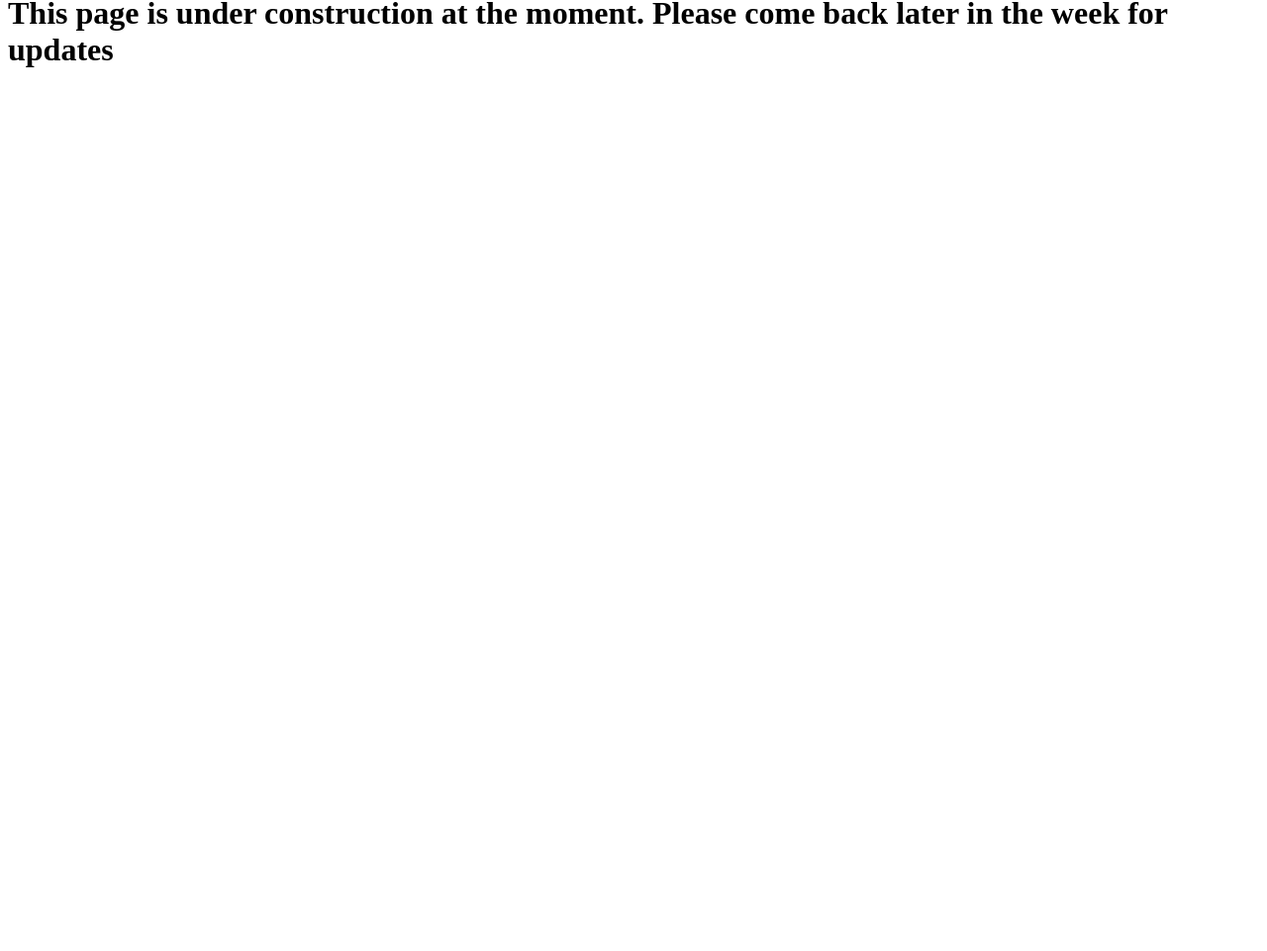
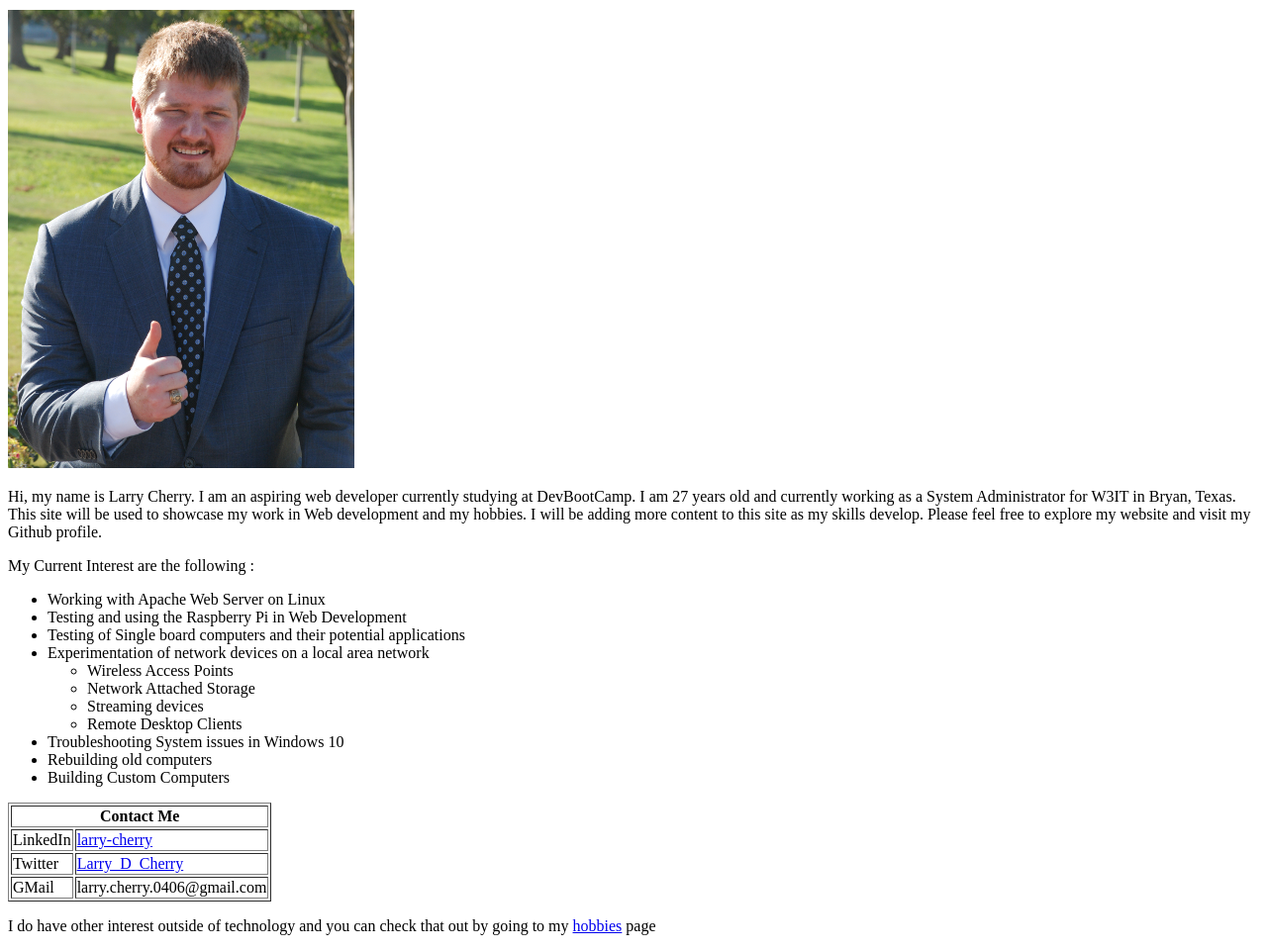
Before and after one commit to larry-cherry/larry-cherry.github.io, a plain HTML site: page index.html in a window 1280 px wide. Shown: the part 140-1101 px from the top of the page at 99% size. Before the commit the page ends 800 px from the top, so only its background shows below. Drawn offline with Linux system fonts and the light colour scheme.

Commit message:
Filled out 3 HTML pages and added content to them

```diff
--- a/index.html
+++ b/index.html
@@ -1,20 +1,72 @@
-<<!DOCTYPE html>
+<!DOCTYPE html>
 <html>
+
   <head>
     <title>Larry Cherry - Home</title>
   </head>
   <body>
   	<header>
+
   	<nav>
   		<ul>
     		<li><a href="index.html">Home</a></li>
     		<li><a href="about.html">About</a></li>
-    		<li><a href="projects/projects.html">Projects</a></li>
-    		<li><a href="hobbies/hobbies.html">Hobbies</a></li>
+    		<li><a href="hobbies.html">Hobbies</a></li>
   		</ul>
-		</nav>
+	</nav>
+
 	</header>
-	<h1> This page is under construction at the moment. Please come back later in the week for updates </h1>
+
+	<h1>
+	 	Welcome to my webpage
+	</h1>
+
+	<img src="images/profile-picture.png" alt="Picture of Larry Cherry">
+
+	<p>
+	Hi, my name is Larry Cherry. I am an aspiring web developer currently studying at DevBootCamp. I am 27 years old and currently working as a System Administrator for W3IT in Bryan, Texas. This site will be used to showcase my work in Web development and my hobbies. I will be adding more content to this site as my skills develop. Please feel free to explore my website and visit my Github profile.
+	</p>
+
+	<p>My Current Interest are the following :</p>
+		<ul>
+			<li>Working with Apache Web Server on Linux</li>
+			<li>Testing and using the Raspberry Pi in Web Development</li>
+			<li>Testing of Single board computers and their potential applications</li>
+			<li>Experimentation of network devices on a local area network</li>
+
+				<ul>
+					<li>Wireless Access Points</li>
+					<li>Network Attached Storage</li>
+					<li>Streaming devices</li>
+					<li>Remote Desktop Clients</li>
+				</ul>
+
+			<li>Troubleshooting System issues in Windows 10</li>
+			<li>Rebuilding old computers</li>
+			<li>Building Custom Computers</li>
+	</ul>
+
+	<table border="1">
+		<tr>
+			<th colspan="2">Contact Me</th>
+		</tr>
+		<tr>
+			<td>LinkedIn</td>
+			<td><a href="https://www.linkedin.com/in/larry-cherry-46968a80?trk=hp-identity-name">larry-cherry</a></td>
+		</tr>
+		<tr>
+			<td>Twitter</td>
+			<td><a href="https://twitter.com/Larry_D_Cherry">Larry_D_Cherry</a></td>
+		<tr>
+			<td>GMail</td>
+			<td>larry.cherry.0406@gmail.com</td>
+
+	</table>
+
+	<p>
+		I do have other interest outside of technology and you can check that out by going to my <a href="hobbies.html">hobbies</a> page
+	</p>
 
   </body>
+
 </html>
```
Also changed, not shown: about.html (added, +47 -0 lines), hobbies.html (added, +47 -0 lines), images/bonfire-isbeths-family.jpeg (added), images/corpsbrass.jpeg (added), images/dex-wearing-shades (2).jpeg (added), images/graduation.jpg (added), images/profile-picture.png (added), 5 other files.
